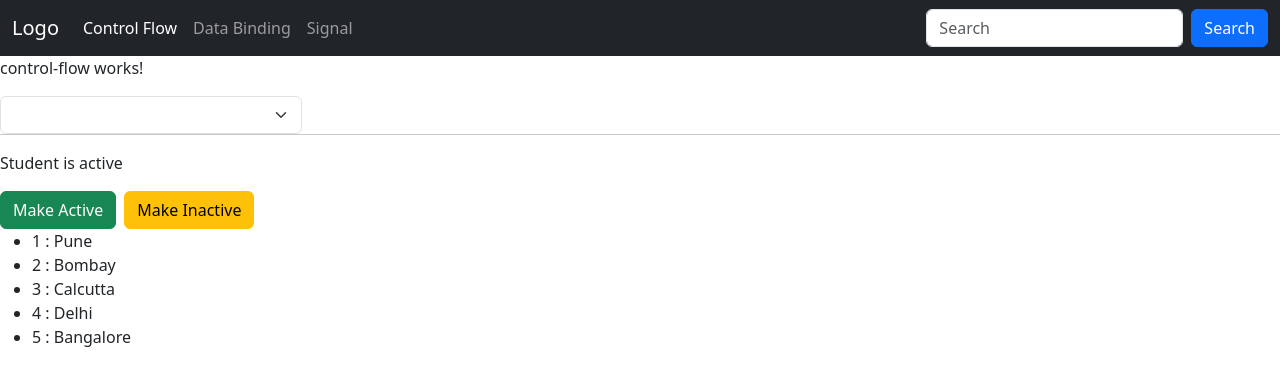
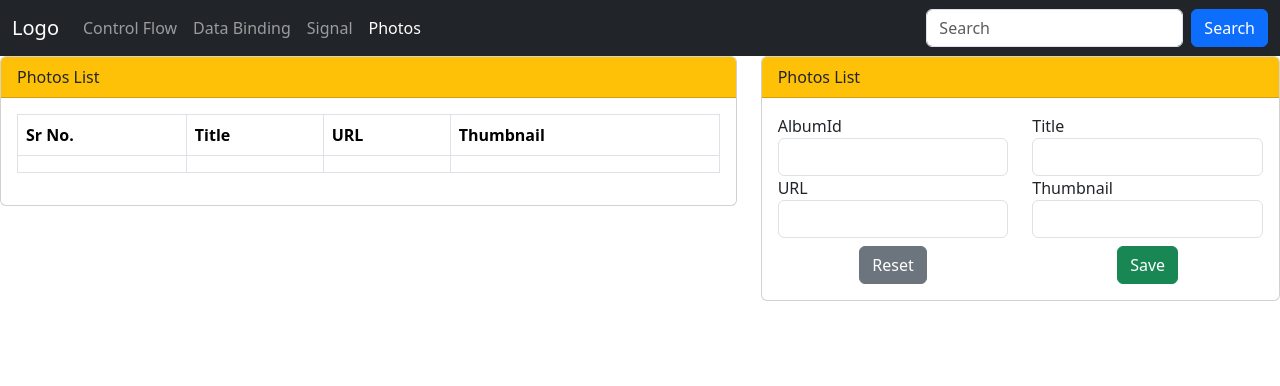
Before and after one commit to bishnumishra98/Second-Angular-App, an Angular app: page /photos in a window 1280 px wide. Before the commit this address led to /controlflow. Shown: the top 386 px of the page. Built offline with nearby package versions, Linux system fonts and the light colour scheme.

Commit message:
added photos comp

```diff
--- a/src/app/app.html
+++ b/src/app/app.html
@@ -16,6 +16,9 @@
         <li class="nav-item">
           <a class="nav-link" routerLinkActive="active" routerLink="/signal">Signal</a>
         </li>
+        <li class="nav-item">
+          <a class="nav-link" routerLinkActive="active" routerLink="/photos">Photos</a>
+        </li>
       </ul>
       <form class="d-flex">
         <input class="form-control me-2" type="text" placeholder="Search">
--- a/src/app/app.routes.ts
+++ b/src/app/app.routes.ts
@@ -7,6 +7,7 @@ import { ControlFlow } from './components/control-flow/control-flow';
 import { DataBinding } from './components/data-binding/data-binding';
 import { Signal } from './components/signal/signal';
 import { Attribute } from './components/attribute/attribute';
+import { Photos } from './components/photos/photos';
 
 export const routes: Routes = [
     {
@@ -31,6 +32,10 @@ export const routes: Routes = [
         component: Attribute
     },
     {
+        path: 'photos',
+        component: Photos
+    },
+    {
         // Wildcard route. If user navigates to a path that doesn't match any of the above routes,
         // it will be redirected to this component.
         // Ideally, you should make a NotFound component and redirect to that instead of redirecting
--- /dev/null
+++ b/src/app/components/photos/photos.html
@@ -0,0 +1,67 @@
+<div class="row">
+    <div class="col-7">
+        <div class="card">
+            <div class="card-header bg-warning">
+                Photos List
+            </div>
+            <div class="card-body">
+                <table class="table table-bordered">
+                    <thead>
+                        <tr>
+                            <th>Sr No.</th>
+                            <th>Title</th>
+                            <th>URL</th>
+                            <th>Thumbnail</th>
+                        </tr>
+                    </thead>
+                    <tbody>
+                        <tr>
+                            <td></td>
+                            <td></td>
+                            <td></td>
+                            <td></td>
+                        </tr>
+                    </tbody>
+                </table>
+            </div>
+        </div>
+    </div>
+
+    <div class="col-5">
+        <div class="card">
+            <div class="card-header bg-warning">
+                Photos List
+            </div>
+            <div class="card-body">
+                <form>
+                    <div class="row">
+                        <div class="col-6">
+                            <label>AlbumId</label>
+                            <input type="text" class="form-control">
+                        </div>
+                        <div class="col-6">
+                            <label>Title</label>
+                            <input type="text" class="form-control">
+                        </div>
+                        <div class="col-6">
+                            <label>URL</label>
+                            <input type="text" class="form-control">
+                        </div>
+                        <div class="col-6">
+                            <label>Thumbnail</label>
+                            <input type="text" class="form-control">
+                        </div>
+                    </div>
+                    <div class="row pt-2">
+                        <div class="col-6 text-center">
+                            <button class="btn btn-secondary">Reset</button>
+                        </div>
+                        <div class="col-6 text-center">
+                            <button class="btn btn-success">Save</button>
+                        </div>
+                    </div>
+                </form>
+            </div>
+        </div>
+    </div>
+</div>
```
Also changed, not shown: src/app/components/photos/photos.ts (added, +9 -0 lines), src/app/components/photos/photos.css (added), 1 other file (tests, documents, lock files or other folders).
